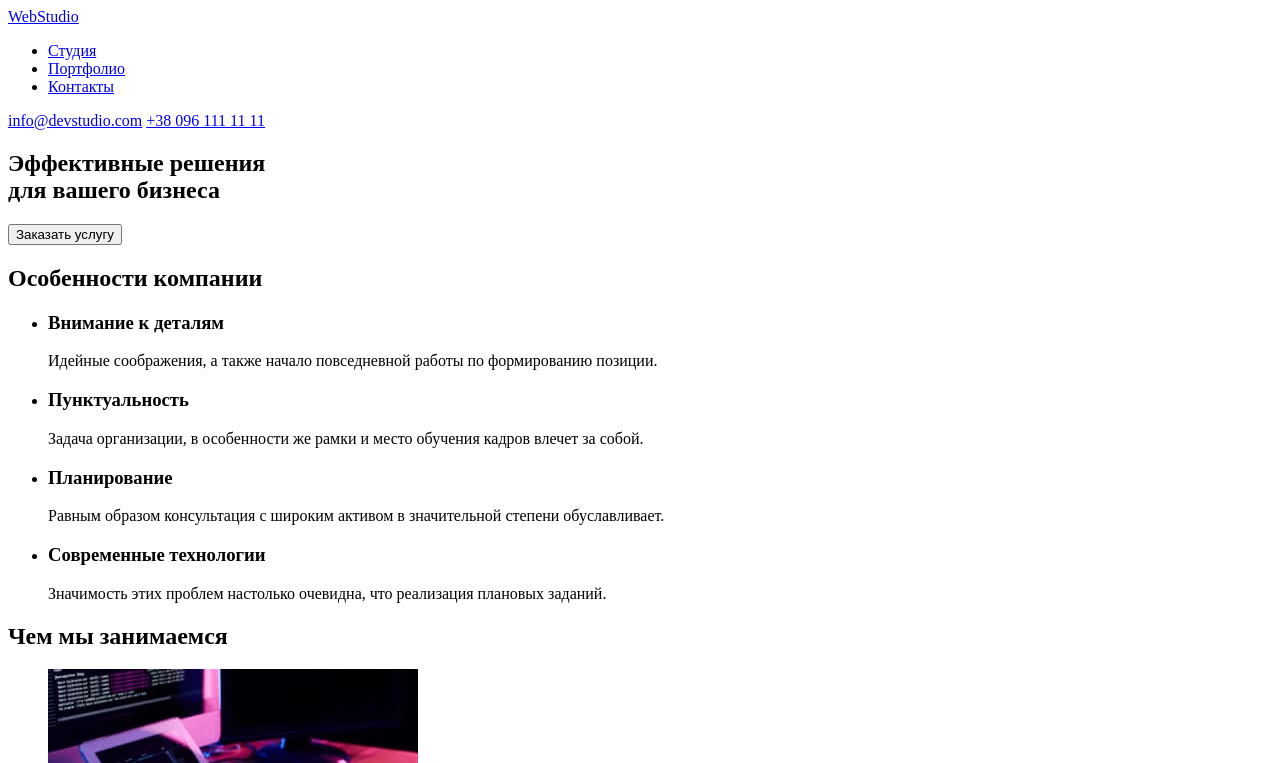
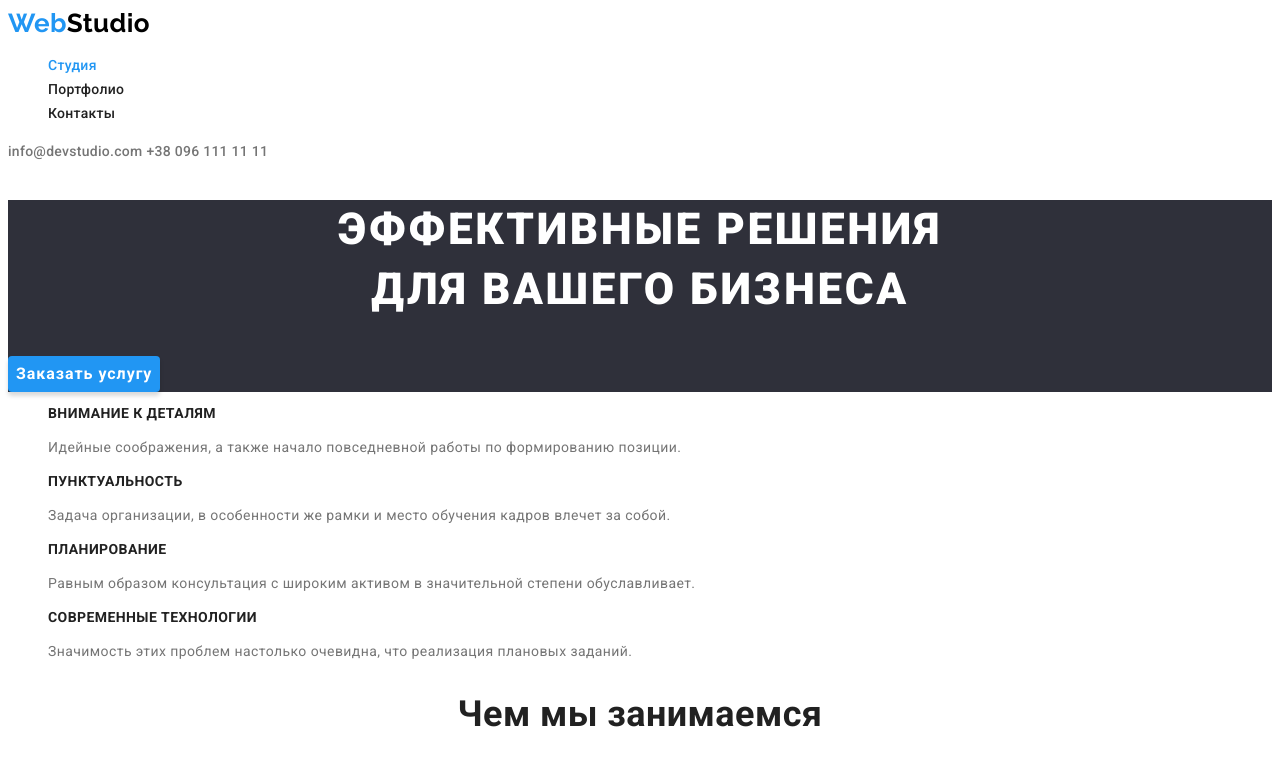
Before and after one commit to Volodymyr-Zastavniuk/goit-markup-hw-02, a plain HTML site: page index.html in a window 1280 px wide. Shown: the top 763 px of the page. Drawn offline with Linux system fonts and the light colour scheme.

Commit message:
Добавляет шрифты и цвет по дз-2

```diff
--- /dev/null
+++ b/css/styles.css
@@ -0,0 +1,186 @@
+:root {
+  --primary-text-color: #757575;
+  --title-text-color: #212121;
+  --third-text-color: rgba(255, 255, 255, 0.6);
+
+  --accent-color: #2196f3;
+  --white-color: #fff;
+  --black-color: #000;
+  --active-button-color: #188ce8;
+
+  --bg-hero-footer-color: #2f303a;
+  --bg-main-color: #fff;
+  --bg-secondary-color: #f5f4fa;
+}
+
+/* Главня страница */
+/* общие стили */
+body {
+  color: var(--primary-text-color);
+  background-color: var(--bg-main-color);
+
+  font-family: Roboto, sans-serif;
+  font-size: 14px;
+  line-height: 1.71;
+  letter-spacing: 0.03em;
+}
+.title {
+  color: var(--title-text-color);
+  font-weight: 700;
+}
+.link {
+  text-decoration: none;
+  font-style: normal;
+  color: inherit;
+}
+.link:hover,
+.link:focus {
+  color: var(--accent-color);
+}
+.list {
+  list-style: none;
+}
+
+.visually-hidden {
+  position: absolute;
+  width: 1px;
+  height: 1px;
+  margin: -1px;
+  border: 0;
+  padding: 0;
+
+  white-space: nowrap;
+  clip-path: inset(100%);
+  clip: rect(0 0 0 0);
+  overflow: hidden;
+}
+
+/* Лого и навигация */
+.logo-top,
+.logo-bottom {
+  color: var(--black-color);
+
+  font-family: Raleway, sans-serif;
+  font-weight: 700;
+  font-size: 26px;
+  line-height: 1.19;
+}
+.accent {
+  color: var(--accent-color);
+}
+.nav-link {
+  color: var(--title-text-color);
+  font-weight: 500;
+  font-size: 14px;
+  line-height: 1.14;
+  letter-spacing: 0.02em;
+}
+
+.nav-link.current {
+  color: var(--accent-color);
+}
+.contact {
+  font-weight: 500;
+  font-size: 14px;
+  line-height: 1.14;
+  letter-spacing: 0.02em;
+}
+
+/* Герой */
+.hero,
+.footer {
+  background-color: var(--bg-hero-footer-color);
+}
+.hero-title {
+  color: var(--white-color);
+
+  font-weight: 900;
+  font-size: 44px;
+  line-height: 1.36;
+  text-align: center;
+  letter-spacing: 0.06em;
+  text-transform: uppercase;
+}
+.button {
+  color: var(--white-color);
+  background-color: var(--accent-color);
+  box-shadow: 0px 4px 4px rgba(0, 0, 0, 0.15);
+  border-radius: 4px;
+  border-color: transparent;
+  cursor: pointer;
+
+  font-family: inherit;
+  font-weight: 700;
+  font-size: 16px;
+  line-height: 1.88;
+  letter-spacing: 0.06em;
+}
+.button:hover,
+.button:focus {
+  color: var(--white-color);
+  background-color: var(--active-button-color);
+}
+
+/* Особенности компании + Чем мы занимаемся */
+.features .title {
+  font-size: 14px;
+  line-height: 1.14;
+  text-transform: uppercase;
+}
+.tasks .title,
+.team > .title {
+  font-size: 36px;
+  line-height: 1.16;
+  text-align: center;
+}
+/* Наша команда */
+.team {
+  background-color: var(--bg-secondary-color);
+  font-size: 16px;
+  line-height: 1.18;
+}
+.team > .list .title {
+  font-weight: 500;
+}
+
+/* Футер */
+.logo-bottom {
+  color: var(--white-color);
+}
+
+.footer-address {
+  color: var(--white-color);
+  font-style: normal;
+}
+.footer-link {
+  color: var(--third-text-color);
+}
+
+/* Страница Портфолио */
+.portfolio-button {
+  color: var(--title-text-color);
+  background-color: var(--bg-secondary-color);
+  border-radius: 4px;
+  border-color: transparent;
+  cursor: pointer;
+
+  font-family: inherit;
+  font-weight: 500;
+  font-size: 16px;
+  line-height: 1.62;
+  letter-spacing: 0.03em;
+}
+.portfolio-button:hover,
+.portfolio-button:focus {
+  color: var(--white-color);
+  background-color: var(--accent-color);
+}
+.examples {
+  font-size: 16px;
+  line-height: 1.87;
+}
+.examples .title {
+  font-size: 18px;
+  line-height: 2;
+  letter-spacing: 0.06em;
+}
--- a/index.html
+++ b/index.html
@@ -5,59 +5,68 @@
     <meta http-equiv="X-UA-Compatible" content="IE=edge" />
     <meta name="viewport" content="width=device-width, initial-scale=1.0" />
     <title>WebStudio</title>
+
+    <link rel="stylesheet" href="./css/styles.css" />
+
+    <link rel="preconnect" href="https://fonts.googleapis.com" />
+    <link rel="preconnect" href="https://fonts.gstatic.com" crossorigin />
+    <link
+      href="https://fonts.googleapis.com/css2?family=Raleway:wght@700&family=Roboto:wght@400;500;700;900&display=swap"
+      rel="stylesheet"
+    />
   </head>
   <body>
     <header>
       <nav>
-        <a href="./index.html">WebStudio</a>
-        <ul>
-          <li><a href="./index.html">Студия</a></li>
-          <li><a href="./portfolio.html">Портфолио</a></li>
-          <li><a href="#">Контакты</a></li>
+        <a class="link logo-top" href="./index.html"><span class="accent">Web</span>Studio</a>
+        <ul class="list">
+          <li><a class="link nav-link current" href="./index.html">Студия</a></li>
+          <li><a class="link nav-link" href="./portfolio.html">Портфолио</a></li>
+          <li><a class="link nav-link" href="#">Контакты</a></li>
         </ul>
       </nav>
-      <a href="mailto:info@devstudio.com">info@devstudio.com</a>
-      <a href="tel:+380961111111">+38 096 111 11 11</a>
+      <a class="link contact" href="mailto:info@devstudio.com">info@devstudio.com</a>
+      <a class="link contact" href="tel:+380961111111">+38 096 111 11 11</a>
     </header>
     <main>
       <!-- Секция герой -->
-      <section>
-        <h1>
+      <section class="hero">
+        <h1 class="hero-title">
           Эффективные решения <br />
           для вашего бизнеса
         </h1>
-        <button type="button">Заказать услугу</button>
+        <button class="button" type="button">Заказать услугу</button>
       </section>
       <!-- Особенности компании -->
-      <section>
-        <h2>Особенности компании</h2>
-        <ul>
+      <section class="features">
+        <h2 class="visually-hidden">Особенности компании</h2>
+        <ul class="list">
           <li>
-            <h3>Внимание к деталям</h3>
+            <h3 class="title">Внимание к деталям</h3>
             <p>Идейные соображения, а также начало повседневной работы по формированию позиции.</p>
           </li>
           <li>
-            <h3>Пунктуальность</h3>
+            <h3 class="title">Пунктуальность</h3>
             <p>
               Задача организации, в особенности же рамки и место обучения кадров влечет за собой.
             </p>
           </li>
           <li>
-            <h3>Планирование</h3>
+            <h3 class="title">Планирование</h3>
             <p>
               Равным образом консультация с широким активом в значительной степени обуславливает.
             </p>
           </li>
           <li>
-            <h3>Современные технологии</h3>
+            <h3 class="title">Современные технологии</h3>
             <p>Значимость этих проблем настолько очевидна, что реализация плановых заданий.</p>
           </li>
         </ul>
       </section>
       <!-- Чем мы занимаемся -->
-      <section>
-        <h2>Чем мы занимаемся</h2>
-        <ul>
+      <section class="tasks">
+        <h2 class="title">Чем мы занимаемся</h2>
+        <ul class="list">
           <li>
             <img
               src="./images/work-app-development.jpg"
@@ -74,21 +83,21 @@
         </ul>
       </section>
       <!-- Наша команда -->
-      <section>
-        <h2>Наша команда</h2>
-        <ul>
+      <section class="team">
+        <h2 class="title">Наша команда</h2>
+        <ul class="list">
           <li>
             <img
               src="./images/team-igor-demyanenko.jpg"
               alt="Фотография Игорь Демьяненко"
               width="270"
             />
-            <h3>Игорь Демьяненко</h3>
+            <h3 class="title">Игорь Демьяненко</h3>
             <span>Product Designer</span>
           </li>
           <li>
             <img src="./images/team-olga-repina.jpg" alt="Фотография Ольга Репина" width="270" />
-            <h3>Ольга Репина</h3>
+            <h3 class="title">Ольга Репина</h3>
             <span>Frontend Developer</span>
           </li>
           <li>
@@ -97,7 +106,7 @@
               alt="Фотография Николай Тарасов"
               width="270"
             />
-            <h3>Николай Тарасов</h3>
+            <h3 class="title">Николай Тарасов</h3>
             <span>Marketing</span>
           </li>
           <li>
@@ -106,18 +115,18 @@
               alt="Фотография Михаил Ермаков"
               width="270"
             />
-            <h3>Михаил Ермаков</h3>
+            <h3 class="title">Михаил Ермаков</h3>
             <span>UI Designer</span>
           </li>
         </ul>
       </section>
     </main>
-    <footer>
-      <a href="./index.html">WebStudio</a>
+    <footer class="footer">
+      <a class="link logo-bottom" href="./index.html"><span class="accent">Web</span>Studio</a>
       <address>
-        <p>г. Киев, пр-т Леси Украинки, 26</p>
-        <a href="mailto:info@example.com">info@example.com</a><br />
-        <a href="tel:+380991111111">+38 099 111 11 11</a>
+        <p class="footer-address">г. Киев, пр-т Леси Украинки, 26</p>
+        <a class="link footer-link" href="mailto:info@example.com">info@example.com</a><br />
+        <a class="link footer-link" href="tel:+380991111111">+38 099 111 11 11</a>
       </address>
     </footer>
   </body>
```
Also changed, not shown: portfolio.html (+41 -54 lines).
